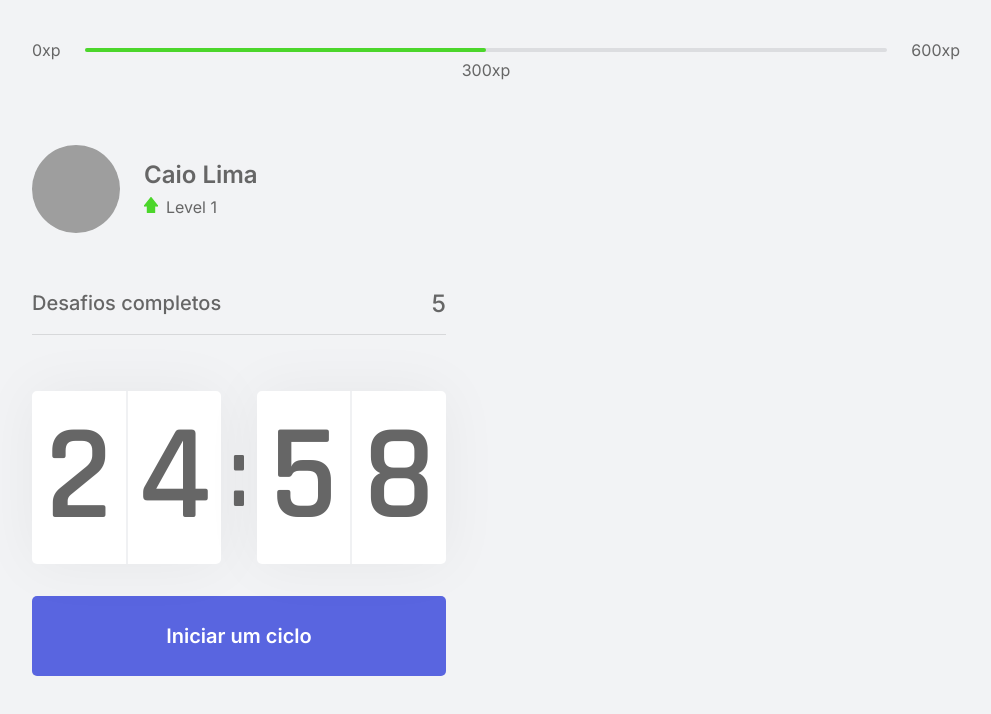
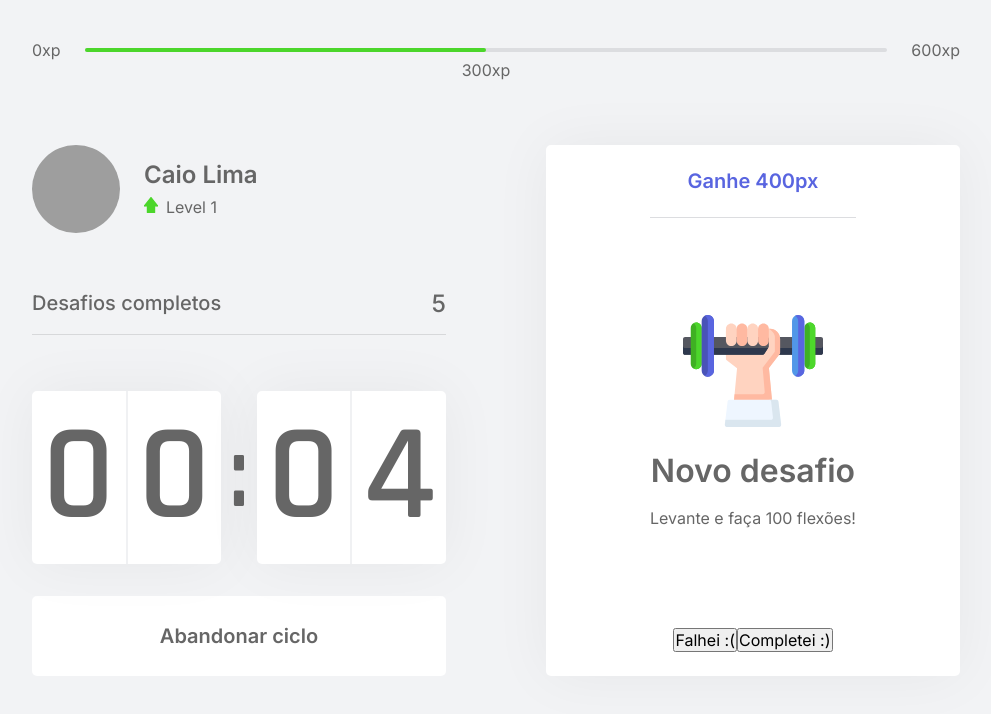
Before and after one commit to CaioLima96/MoveIt-Next.js, a Next.js app: page / in a window 1280 px wide. Both pictures are taken after a click on the button "Iniciar um ciclo". Shown: the top 714 px of the page, without its empty margins (144-1135 px from the left). Built offline with nearby package versions, Linux system fonts and the light colour scheme; grey boxes are pictures that could not be loaded.

Commit message:
metade da aula 03 feita

```diff
--- /dev/null
+++ b/src/components/ChallengeBox.tsx
@@ -0,0 +1,42 @@
+import styles from '../styles/components/ChallengeBox.module.css'
+
+export function ChallengeBox() {
+
+    const hasActiveChallenge = true;
+
+    return(
+
+        <div className={styles.challengeBoxContainer}>
+
+            { hasActiveChallenge ? (
+                <div className={styles.challengeActive}>
+
+                    <header>Ganhe 400px</header>
+
+                    <main>
+                        <img src="icons/body.svg" alt="Body icon"/>
+                        <strong>Novo desafio</strong>
+                        <p>Levante e faça 100 flexões!</p>
+                    </main>
+
+                    <footer>
+                        <button type="button" className={styles.challengeFailedButton}>Falhei :(</button>
+
+                        <button type="button" className={styles.challengeSucceededButton}>Completei :)</button>
+                    </footer>
+
+                </div>
+            ) : (
+                <div className={styles.challengeNotActive}>
+
+                    <strong>Finalize um ciclo para receber um desafio</strong>
+                    <p>
+                        <img src="icons/level-up.svg" alt="Level Up"/>
+                        Avance de level completando desafios.
+                    </p>
+
+                </div>) }
+
+        </div>
+    )
+}
--- a/src/components/Countdown.tsx
+++ b/src/components/Countdown.tsx
@@ -1,10 +1,12 @@
 import { useState, useEffect } from 'react'
-
 import styles from '../styles/components/Countdown.module.css'
 
+let countdownTimeout: NodeJS.Timeout;
+
 export function Countdown () {
-    const [time, setTime] = useState(25 * 60);
-    const [active, setActive] = useState(false);
+    const [time, setTime] = useState(0.1 * 60);
+    const [isActive, setIsActive] = useState(false);
+    const [hasFinished, setHasFinished] = useState(false)
 
     const minutes = Math.floor(time / 60);
     const seconds = time % 60;
@@ -13,16 +15,25 @@
     const [secondLeft, secondRight] = String(seconds).padStart(2, '0').split('');
 
     function startCountdown() {
-        setActive(true)
+        setIsActive(true)
+    }
+
+    function resetCountdown () {
+        clearTimeout(countdownTimeout);
+        setIsActive(false);
+        setTime(0.1 * 60);
     }
 
     useEffect(() => {
-        if (active && time > 0) {
-            setTimeout(() => {
+        if (isActive && time > 0) {
+            countdownTimeout = setTimeout(() => {
                 setTime(time - 1);
             }, 1000);
+        } else if (isActive && time == 0) {
+            setHasFinished(true);
+            setIsActive(false);
         }
-    }, [active, time])
+    }, [isActive, time])
 
     return (
 
@@ -43,9 +54,32 @@
 
             </div>
 
-            <button type="button" className={styles.countdownButton} onClick={startCountdown}>
-                Iniciar um ciclo
-            </button>
+            { hasFinished ? (
+                <button disabled className={styles.countdownButton}>
+
+                    Ciclo encerrado
+
+                </button>
+            ) : (
+                <>
+                    { isActive ? (
+                        <button type="button" className={`${styles.countdownButton} ${styles.countdownButtonActive}`} onClick={resetCountdown}>
+
+                            Abandonar ciclo
+
+                        </button>
+                    ) : (
+                        <button type="button" className={styles.countdownButton} onClick={startCountdown}>
+
+                            Iniciar um ciclo
+
+                        </button>
+                    )}
+                </>
+            )}
+
+
+
         </div>
     )
 }
--- a/src/pages/index.tsx
+++ b/src/pages/index.tsx
@@ -1,9 +1,11 @@
+import Head from 'next/head'
+
 import { CompletedChallenges } from '../components/CompletedChallenges';
 import { Countdown } from '../components/Countdown';
 import { ExperienceBar } from "../components/ExperienceBar";
 import { Profile } from '../components/Profile';
+import { ChallengeBox } from '../components/ChallengeBox';
 
-import Head from 'next/head'
 
 import styles from '../styles/pages/Home.module.css';
 
@@ -26,7 +28,7 @@
                 </div>
 
                 <div>
-
+                    <ChallengeBox/>
                 </div>
 
             </section>
--- /dev/null
+++ b/src/styles/components/ChallengeBox.module.css
@@ -0,0 +1,74 @@
+.challengeBoxContainer {
+    height: 100%;
+
+    background: var(--white);
+    border-radius: 5px;
+    box-shadow: 0 0 60px rgba(0, 0, 0, 0.05);
+    padding: 1.5rem 2rem;
+
+    display: flex;
+    flex-direction: column;
+    align-items: center;
+    justify-content: center;
+
+    text-align: center;
+}
+
+.challengeNotActive {
+    display: flex;
+    flex-direction: column;
+    align-items: center;
+}
+
+.challengeNotActive strong {
+    font-size: 1.5rem;
+    font-weight: 500;
+    line-height: 1.4;
+}
+
+.challengeNotActive p {
+    display: flex;
+    flex-direction: column;
+    align-items: center;
+    line-height: 1.4;
+    max-width: 70%;
+    margin-top: 3rem;
+}
+
+.challengeNotActive p img {
+    margin-bottom: 1rem;
+}
+
+.challengeActive {
+    height: 100%;
+
+    display: flex;
+    flex-direction: column;
+}
+
+.challengeActive header {
+    color: var(--blue);
+    font-weight: 600;
+    font-size: 1.25rem;
+    padding: 0 2rem 1.5rem;
+    border-bottom: 1px solid var(--gray-line);
+}
+
+.challengeActive main {
+    flex: 1;
+    display: flex;
+    flex-direction: column;
+    align-items: center;
+    justify-content: center;
+}
+
+.challengeActive main strong {
+    font-size: 2rem;
+    font-weight: 600;
+    color: var(--title);
+    margin: 1.5rem 0 1rem;
+}
+
+.challengeActive main p {
+    line-height: 1.5rem;
+}
--- a/src/styles/components/Countdown.module.css
+++ b/src/styles/components/Countdown.module.css
@@ -59,6 +59,22 @@
     transition: background-color 0.2s;
 }
 
-.countdownButton:hover {
+.countdownButton:not(:disabled):hover {
     background: var(--blue-dark);
 }
+
+.countdownButtonActive {
+    background: var(--white);
+    color: var(--title);
+}
+
+.countdownButtonActive:hover {
+    background: var(--red);
+    color: var(--white);
+}
+
+.countdownButton:disabled {
+    background: var(--white);
+    color: var(--text);
+    cursor: not-allowed;
+}
```
